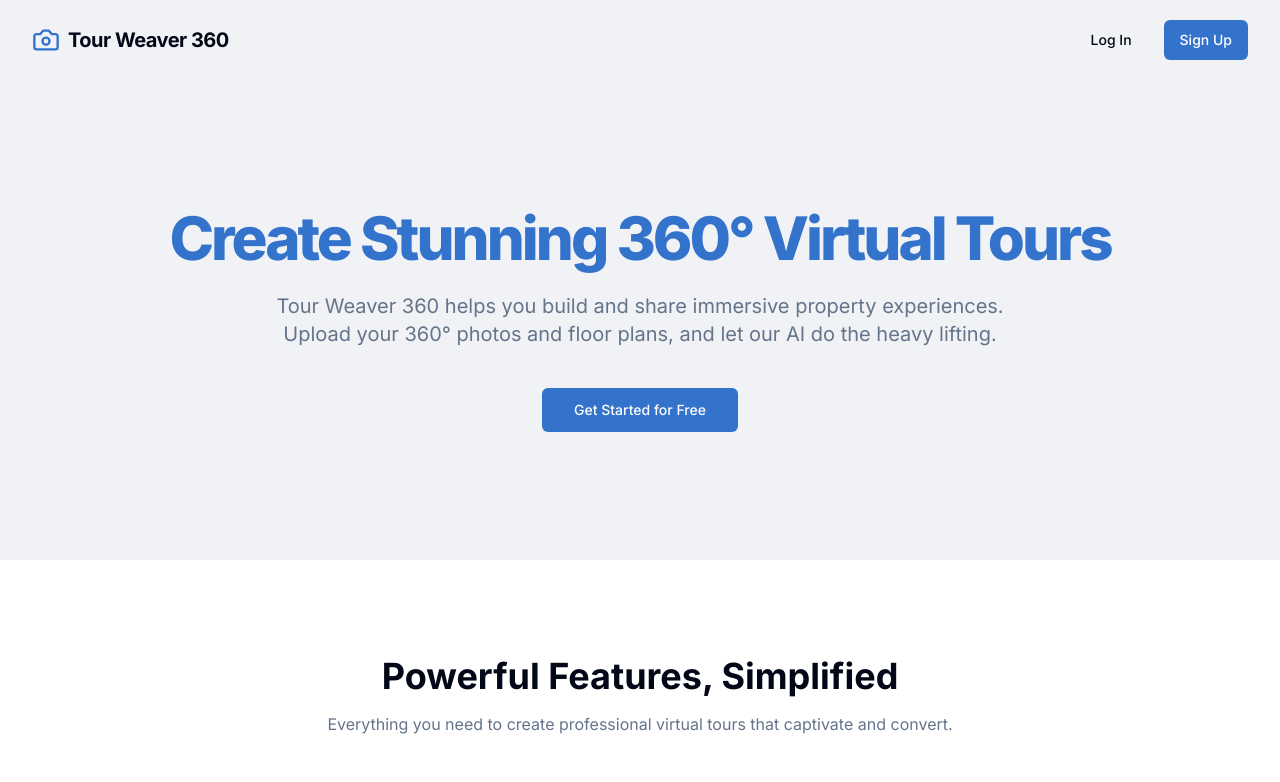
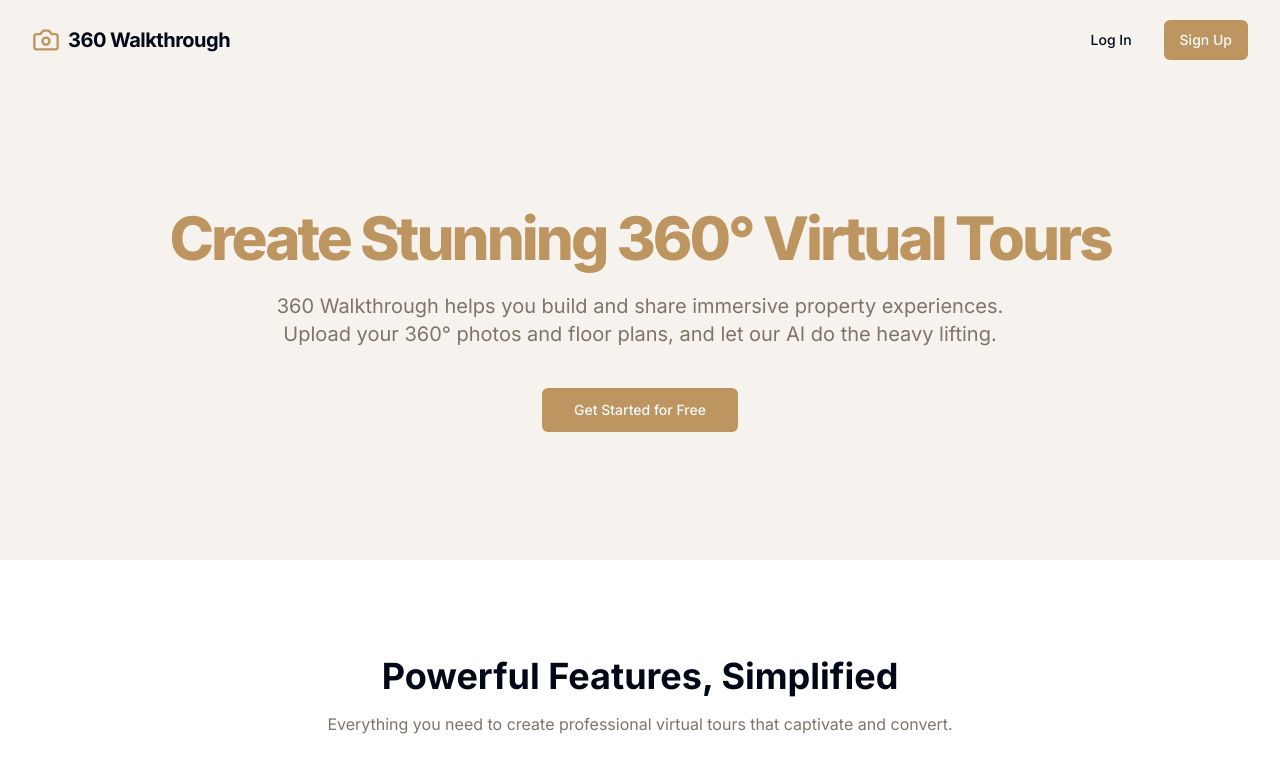
Before and after one commit to Funkymedia/360walkthrough, a Next.js app: page / in a window 1280 px wide. Shown: the top 782 px of the page. Built offline with nearby package versions, Linux system fonts and the light colour scheme.

Commit message:
The name of the app change from Tour Weaver to 360 Walkthrough, change t

```diff
--- a/src/app/globals.css
+++ b/src/app/globals.css
@@ -8,25 +8,25 @@ body {
 
 @layer base {
   :root {
-    --background: 215 20% 95%;
+    --background: 34 30% 95%;
     --foreground: 222.2 84% 4.9%;
     --card: 0 0% 100%;
     --card-foreground: 222.2 84% 4.9%;
     --popover: 0 0% 100%;
     --popover-foreground: 222.2 84% 4.9%;
-    --primary: 215 60% 50%;
-    --primary-foreground: 0 0% 100%;
-    --secondary: 210 40% 96.1%;
+    --primary: 34 41% 56%;
+    --primary-foreground: 210 40% 98%;
+    --secondary: 34 30% 96%;
     --secondary-foreground: 222.2 47.4% 11.2%;
-    --muted: 210 40% 96.1%;
-    --muted-foreground: 215.4 16.3% 46.9%;
-    --accent: 185 50% 50%;
+    --muted: 34 30% 96%;
+    --muted-foreground: 34 10% 45%;
+    --accent: 34 50% 85%;
     --accent-foreground: 222.2 47.4% 11.2%;
     --destructive: 0 84.2% 60.2%;
     --destructive-foreground: 210 40% 98%;
-    --border: 214.3 31.8% 91.4%;
-    --input: 214.3 31.8% 91.4%;
-    --ring: 215 60% 50%;
+    --border: 34 25% 90%;
+    --input: 34 25% 90%;
+    --ring: 34 41% 56%;
     --chart-1: 12 76% 61%;
     --chart-2: 173 58% 39%;
     --chart-3: 197 37% 24%;
@@ -35,46 +35,46 @@ body {
     --radius: 0.5rem;
     --sidebar-background: 0 0% 100%;
     --sidebar-foreground: 222.2 84% 4.9%;
-    --sidebar-primary: 215 60% 50%;
-    --sidebar-primary-foreground: 0 0% 100%;
-    --sidebar-accent: 210 40% 96.1%;
+    --sidebar-primary: 34 41% 56%;
+    --sidebar-primary-foreground: 210 40% 98%;
+    --sidebar-accent: 34 30% 96%;
     --sidebar-accent-foreground: 222.2 47.4% 11.2%;
-    --sidebar-border: 214.3 31.8% 91.4%;
-    --sidebar-ring: 215 60% 50%;
+    --sidebar-border: 34 25% 90%;
+    --sidebar-ring: 34 41% 56%;
   }
   .dark {
-    --background: 222.2 84% 4.9%;
+    --background: 34 10% 10%;
     --foreground: 210 40% 98%;
-    --card: 222.2 84% 4.9%;
+    --card: 34 10% 10%;
     --card-foreground: 210 40% 98%;
-    --popover: 222.2 84% 4.9%;
+    --popover: 34 10% 10%;
     --popover-foreground: 210 40% 98%;
-    --primary: 215 60% 50%;
-    --primary-foreground: 0 0% 100%;
-    --secondary: 217.2 32.6% 17.5%;
+    --primary: 34 41% 56%;
+    --primary-foreground: 210 40% 98%;
+    --secondary: 34 15% 18%;
     --secondary-foreground: 210 40% 98%;
-    --muted: 217.2 32.6% 17.5%;
-    --muted-foreground: 215 20.2% 65.1%;
-    --accent: 185 50% 50%;
+    --muted: 34 15% 18%;
+    --muted-foreground: 34 10% 65%;
+    --accent: 34 60% 40%;
     --accent-foreground: 210 40% 98%;
     --destructive: 0 62.8% 30.6%;
     --destructive-foreground: 210 40% 98%;
-    --border: 217.2 32.6% 17.5%;
-    --input: 217.2 32.6% 17.5%;
-    --ring: 215 60% 50%;
+    --border: 34 15% 20%;
+    --input: 34 15% 20%;
+    --ring: 34 41% 56%;
     --chart-1: 220 70% 50%;
     --chart-2: 160 60% 45%;
     --chart-3: 30 80% 55%;
     --chart-4: 280 65% 60%;
     --chart-5: 340 75% 55%;
-    --sidebar-background: 222.2 84% 4.9%;
+    --sidebar-background: 34 10% 10%;
     --sidebar-foreground: 210 40% 98%;
-    --sidebar-primary: 215 60% 50%;
-    --sidebar-primary-foreground: 0 0% 100%;
-    --sidebar-accent: 217.2 32.6% 17.5%;
+    --sidebar-primary: 34 41% 56%;
+    --sidebar-primary-foreground: 210 40% 98%;
+    --sidebar-accent: 34 15% 18%;
     --sidebar-accent-foreground: 210 40% 98%;
-    --sidebar-border: 217.2 32.6% 17.5%;
-    --sidebar-ring: 215 60% 50%;
+    --sidebar-border: 34 15% 20%;
+    --sidebar-ring: 34 41% 56%;
   }
 }
 
--- a/src/app/layout.tsx
+++ b/src/app/layout.tsx
@@ -3,7 +3,7 @@ import './globals.css';
 import { Toaster } from '@/components/ui/toaster';
 
 export const metadata: Metadata = {
-  title: 'Tour Weaver 360',
+  title: '360 Walkthrough',
   description: 'Create Stunning 360° Virtual Tours Effortlessly',
 };
 
--- a/src/app/page.tsx
+++ b/src/app/page.tsx
@@ -26,7 +26,7 @@ export default function LandingPage() {
               Create Stunning 360° Virtual Tours
             </h1>
             <p className="max-w-3xl mx-auto text-lg md:text-xl text-muted-foreground mb-10">
-              Tour Weaver 360 helps you build and share immersive property experiences. Upload your 360° photos and floor plans, and let our AI do the heavy lifting.
+              360 Walkthrough helps you build and share immersive property experiences. Upload your 360° photos and floor plans, and let our AI do the heavy lifting.
             </p>
             <Button size="lg" asChild>
               <Link href="/signup">Get Started for Free</Link>
@@ -95,7 +95,7 @@ export default function LandingPage() {
 
       <footer className="bg-white border-t">
         <div className="container mx-auto py-6 px-4 sm:px-6 lg:px-8 text-center text-muted-foreground">
-          <p>&copy; {new Date().getFullYear()} Tour Weaver 360. All rights reserved.</p>
+          <p>&copy; {new Date().getFullYear()} 360 Walkthrough. All rights reserved.</p>
         </div>
       </footer>
     </div>
--- a/src/components/Logo.tsx
+++ b/src/components/Logo.tsx
@@ -6,7 +6,7 @@ const Logo = () => {
     <Link href="/" className="flex items-center gap-2">
       <Camera className="h-7 w-7 text-primary" />
       <span className="text-xl font-bold tracking-tight text-foreground">
-        Tour Weaver 360
+        360 Walkthrough
       </span>
     </Link>
   );
```
